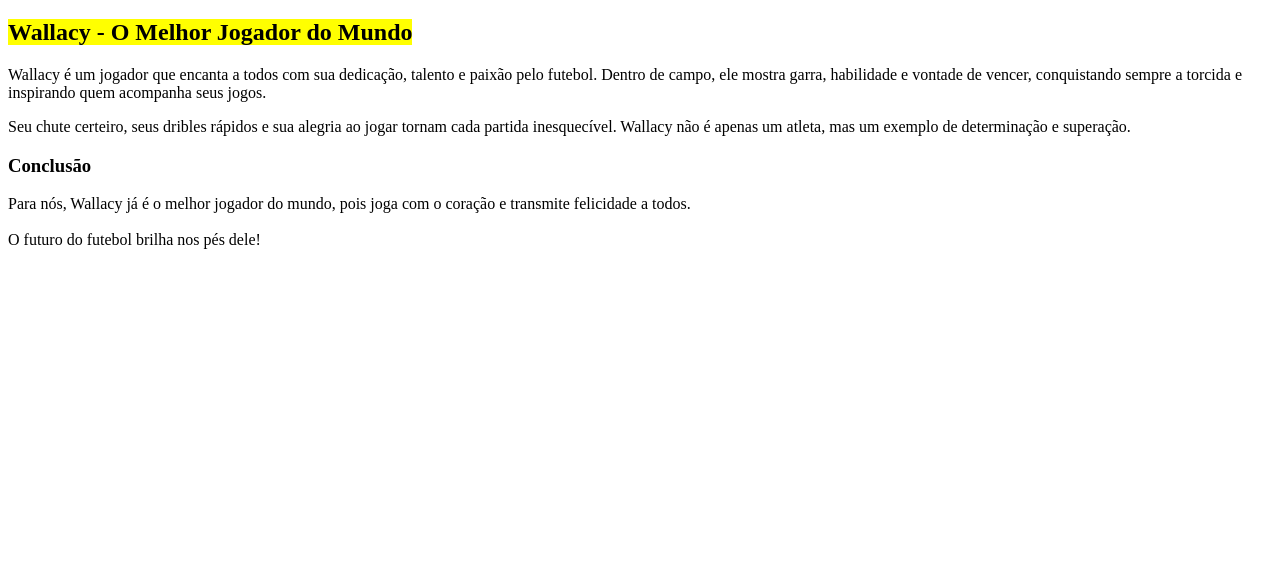
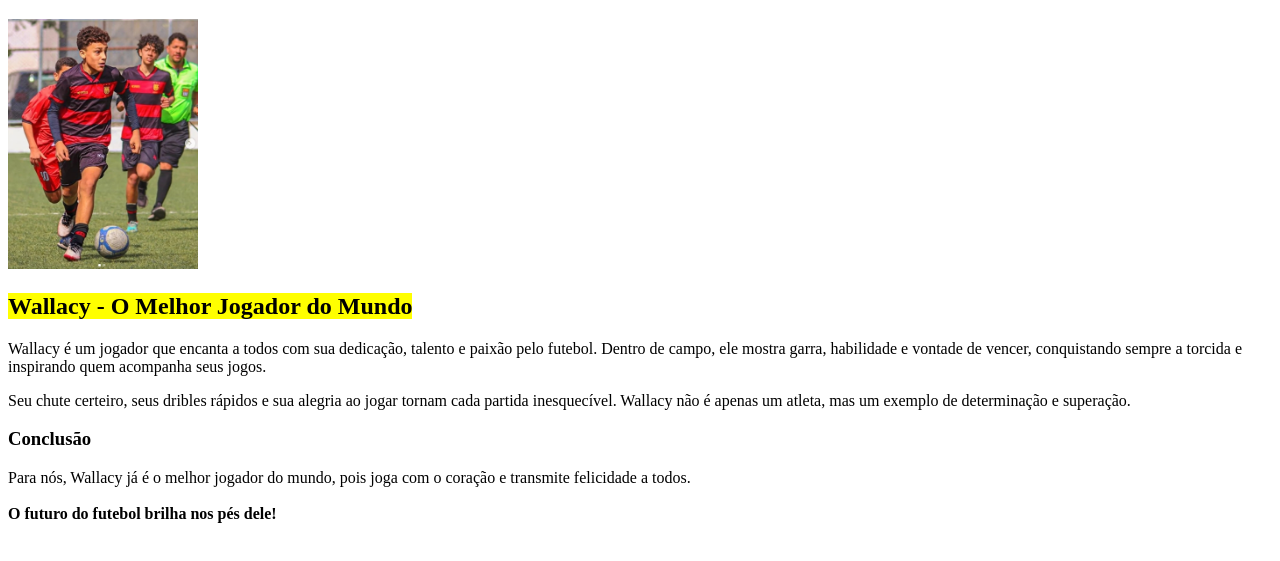
Before and after one commit to wadssa-arch/github-hello-girls, a plain HTML site: page index.html in a window 1280 px wide. Shown: the part 61-622 px from the top of the page. Drawn offline with Linux system fonts and the light colour scheme.

Commit message:
adicionando imagem

```diff
--- a/index.html
+++ b/index.html
@@ -8,6 +8,9 @@
 <body>
     <!-- Título -->
     <h1>Futebol</h1>
+
+    <!-- Imagem -->
+    <img src="wallacy.jpeg" alt="Wallacy" height="250" width="190">
 
     <!-- Subtítulo -->
     <h2><mark>Wallacy - O Melhor Jogador do Mundo</mark></h2>
@@ -31,9 +34,8 @@
     <p>
         Para nós, Wallacy já é o melhor jogador do mundo, pois joga com
         o coração e transmite felicidade a todos.
-        <br>
-        <br>O futuro do futebol
-        brilha nos pés dele!</br>
+        <br><br>
+        <strong>O futuro do futebol brilha nos pés dele!</strong>
     </p>
 </body>
 </html>
```
Also changed, not shown: wallacy.jpeg (added).
